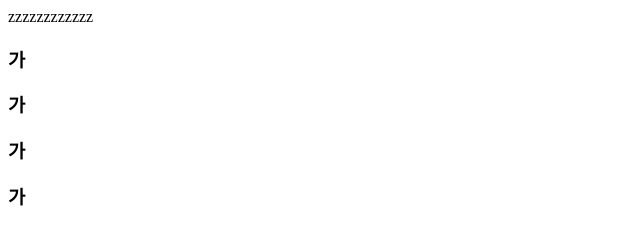
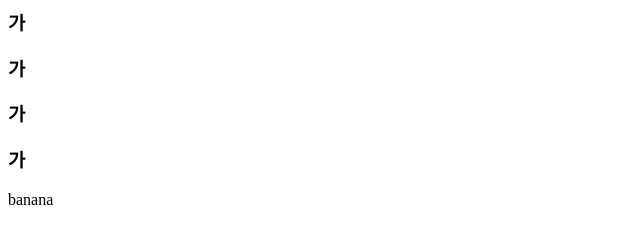
Before and after one commit to 2s01202/aaa, a plain HTML site: page index.html in a window 1280 px wide. Shown: the whole page, without its empty margins (0-640 px from the left). Drawn offline with Linux system fonts and the light colour scheme.

Commit message:
ver06시작

```diff
--- a/index.html
+++ b/index.html
@@ -1,6 +1,4 @@
 <html>
-zzzzzzzzzzzz
-
 <head>
 <title>
 </title>
@@ -10,5 +8,6 @@ zzzzzzzzzzzz
 <h3>가</h3>
 <h3>가</h3>
 <h3>가</h3>
+<div>banana</div>
 </body>
 </html>
```
